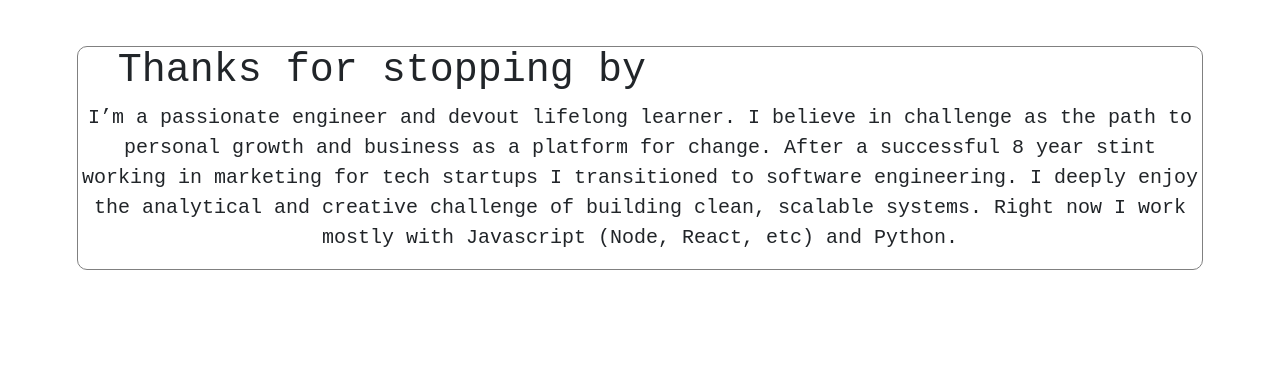
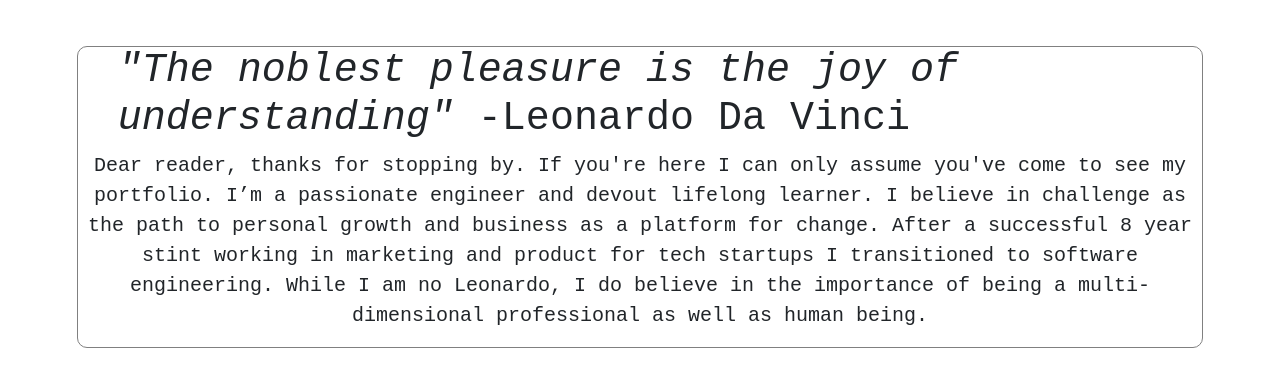
Before and after one commit to DanDePaoli/portafoglio, a React (Create React App) app: page / in a window 1280 px wide. Shown: the part 699-1080 px from the top of the page. Built offline with nearby package versions, Linux system fonts and the light colour scheme; no server answers.

Commit message:
Clientwork text update

```diff
--- a/src/components/AboutMe.jsx
+++ b/src/components/AboutMe.jsx
@@ -7,17 +7,18 @@ var AboutMe = (props) => (
 
 
 
-  <div style={{ height: '50em', position: 'relative', marginBottom: '3em' }}>
+  <div style={{ height: '54em', position: 'relative', marginBottom: '3em' }}>
     <img id="onload-Headshot" src="https://media-exp1.licdn.com/dms/image/C5603AQEkqVhPlaXRVw/profile-displayphoto-shrink_400_400/0/1520289381220?e=1613001600&v=beta&t=9qDfLnEpZg-yK8Pw0Y2qKVeTrUCo9qmI0J7PeTfEBEI" alt="Portrait Pic" className='Portrait-pic' />
 
     <div className="Banner-bar" id="onload-AboutMe">
       <h1 className="Banner-text">Daniel DePaoli <br></br>Full-Stack Software Engineer</h1>
-      <div className="IconBar"><a href="https://www.linkedin.com/in/danieldepaoli/" target="_blank"><FaLinkedin className="Icons" /></a> | <a href="https://github.com/DanDePaoli" target="_blank"><FaGithub className="Icons" /></a> | <AiOutlineMail className="Icons" /></div>
+      <div className="IconBar"><a href="https://www.linkedin.com/in/danieldepaoli/" target="_blank"><FaLinkedin className="Icons" /></a> | <a href="https://github.com/DanDePaoli" target="_blank"><FaGithub className="Icons" /></a> | <a href="#Contact"><AiOutlineMail className="Icons" /></a></div>
     </div>
     <div className="AboutMe-intro" id="onload-Primary">
       <a name="Hello"></a>
-      <h1 className="AboutMe-ThanksForStoppingBy">Thanks for stopping by</h1>
-      <p>I’m a passionate engineer and devout lifelong learner. I believe in challenge as the path to personal growth and business as a platform for change. After a successful 8 year stint working in marketing for tech startups I transitioned to software engineering. I deeply enjoy the analytical and creative challenge of building clean, scalable systems. Right now I work mostly with Javascript (Node, React, etc) and Python.</p>
+      <h1 className="AboutMe-ThanksForStoppingBy"><em>"The noblest pleasure is the joy of understanding"</em>  -Leonardo Da Vinci</h1>
+
+      <p>Dear reader, thanks for stopping by.  If you're here I can only assume you've come to see my portfolio.  I’m a passionate engineer and devout lifelong learner. I believe in challenge as the path to personal growth and business as a platform for change. After a successful 8 year stint working in marketing and product for tech startups I transitioned to software engineering.  While I am no Leonardo, I do believe in the importance of being a multi-dimensional professional as well as human being.</p>
     </div>
 
   </div>
--- a/src/components/ClientWork.jsx
+++ b/src/components/ClientWork.jsx
@@ -42,7 +42,7 @@ var ClientWork = (props) => (
             <Card style={{ width: '12rem' }}>
               <Card.Img variant="top" src="https://342sv54cwf1w32bxz36tm0bv-wpengine.netdna-ssl.com/wp-content/uploads/2020/06/github_PNG20.png" />
               <Card.Body>
-              <a href="https://github.com/DanDePaoli" target="_blank"><Button variant="primary" className="Projects-GitHub">Let's Talk</Button></a>
+              <a href="#Contact"><Button variant="primary" className="Projects-GitHub">Let's Talk</Button></a>
               </Card.Body>
             </Card>
 
@@ -77,7 +77,7 @@ var ClientWork = (props) => (
             <Card style={{ width: '12rem' }}>
               <Card.Img variant="top" src="https://342sv54cwf1w32bxz36tm0bv-wpengine.netdna-ssl.com/wp-content/uploads/2020/06/github_PNG20.png" />
               <Card.Body>
-              <a href="https://github.com/DanDePaoli" target="_blank"><Button variant="primary" className="Projects-GitHub">Let's Talk</Button></a>
+              <a href="#Contact"><Button variant="primary" className="Projects-GitHub">Let's Talk</Button></a>
               </Card.Body>
             </Card>
 
```
Also changed, not shown: 1 other file (tests, documents, lock files or other folders).
